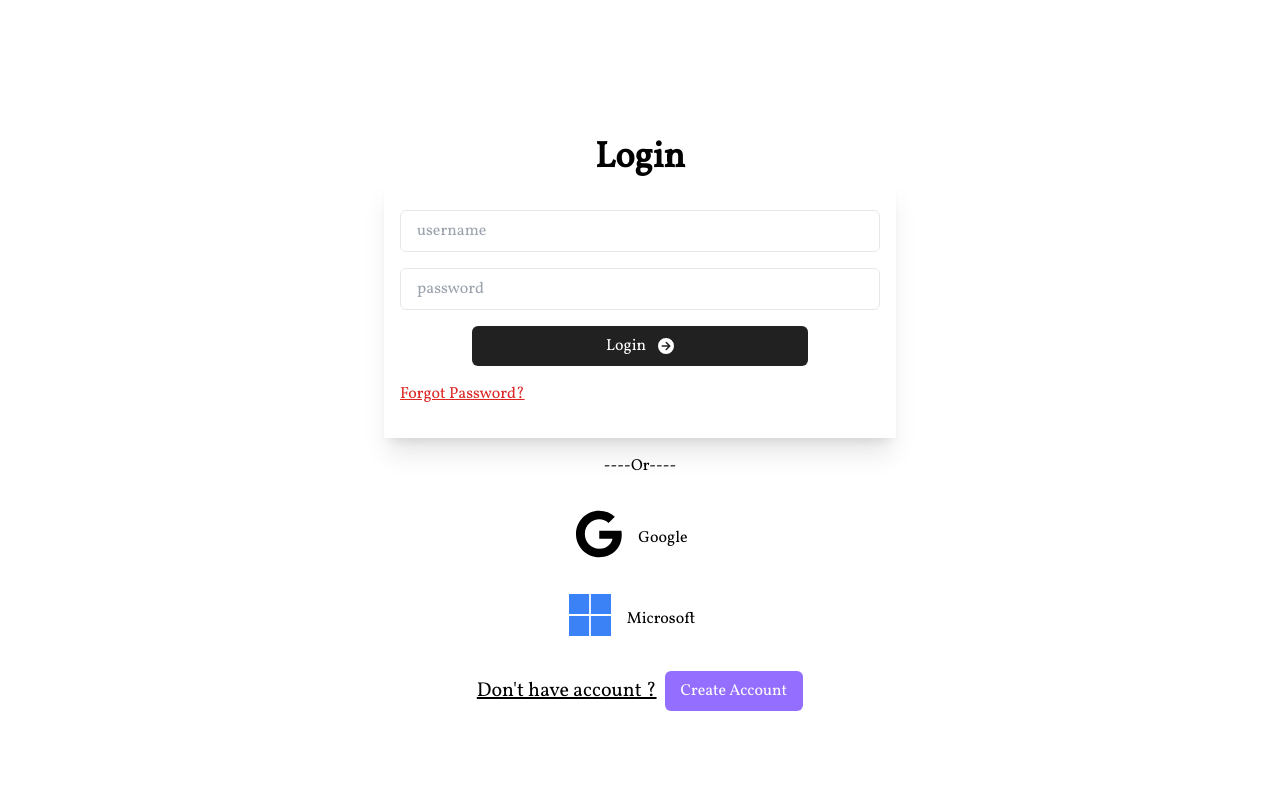
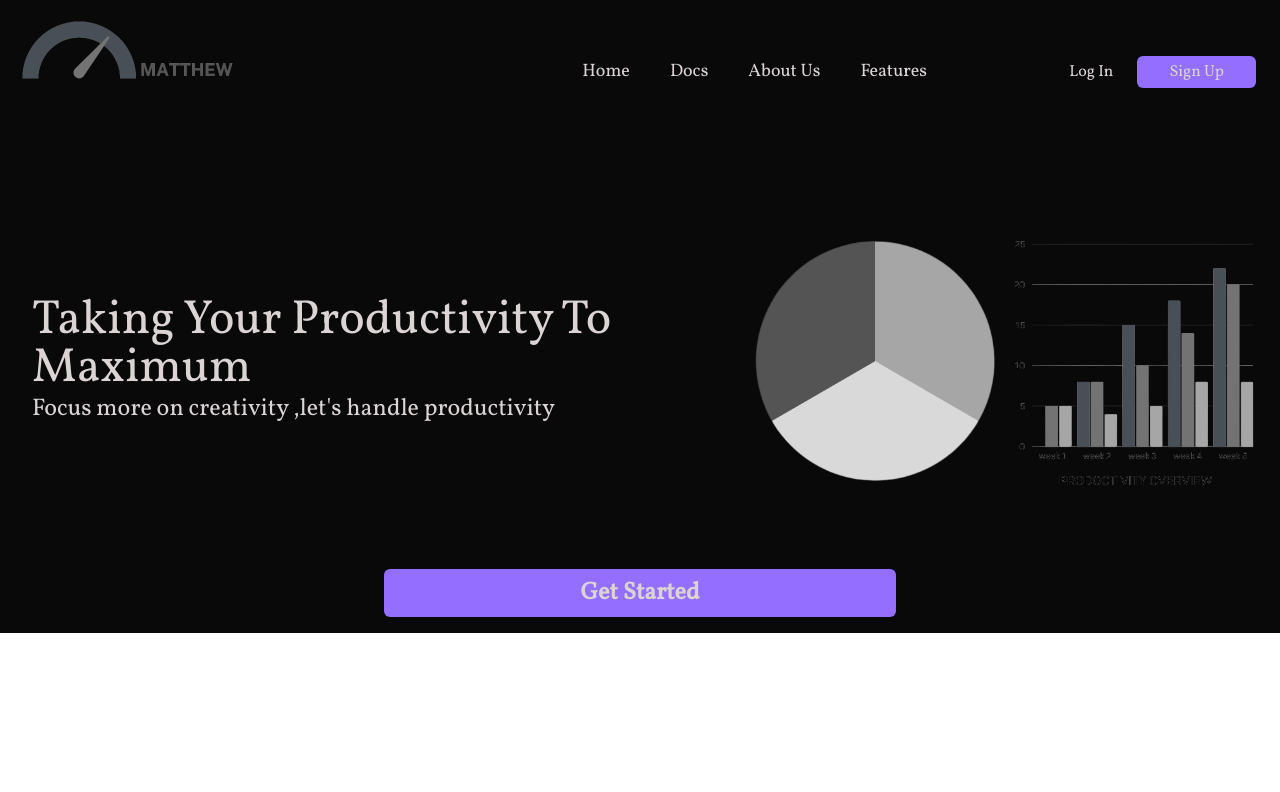
Before and after one commit to Akpanjoseph/Matthew, a React (Vite) app: page / in a window 1280 px wide. Shown: the top 792 px of the page. Built offline with nearby package versions, Linux system fonts and the light colour scheme.

Commit message:
second build

```diff
--- a/src/App.tsx
+++ b/src/App.tsx
@@ -3,7 +3,8 @@ import { useEffect } from 'react'
 import './App.css'
 import Home from './Pages/HomePage/Home'
 import loader from './assert/loader.gif'
-import Login from './Pages/Accounts/LoginPage/Login'
+// import Login from './Pages/Accounts/LoginPage/Login'
+// import Signup from './Pages/Accounts/SignupPage/Signup'
 
 function App() {
 
@@ -27,8 +28,9 @@ function App() {
 
       {/* app body */}
       <div id='app-body' className='hidden'>
-        {/* <Home /> */}
-        <Login/>
+        <Home />
+        {/* <Login/> */}
+        {/* <Signup/> */}
       </div>
     </>
   )
--- a/src/Pages/Accounts/LoginPage/Login.tsx
+++ b/src/Pages/Accounts/LoginPage/Login.tsx
@@ -1,15 +1,18 @@
 import { useState } from "react"
 import { FontAwesomeIcon } from "@fortawesome/react-fontawesome";
-import { faArrowCircleRight } from "@fortawesome/free-solid-svg-icons"
-import { faGoogle, faMicrosoft } from "@fortawesome/free-brands-svg-icons";
+import { faArrowCircleRight, faArrowCircleLeft } from "@fortawesome/free-solid-svg-icons"
+import { faGoogle, faMicrosoft , faFacebookSquare, faApple } from "@fortawesome/free-brands-svg-icons";
 
 const Login = () => {
 
-    const [username, setName] = useState<string>('')
+    const [password, setPassword] = useState<string>('')
     const [email, setEmail] = useState<string>('')
 
     return (
         <div className="flex flex-col justify-center items-center w-full h-full  mt-10  md:s:w-screen md:h-screen ">
+            <div className="flex justify-start items-center w-full px-2 md:px-8 md:my-4 text-xl mb-10">
+                <FontAwesomeIcon icon={faArrowCircleLeft} className="text-4xl" /> <span>Back</span>
+            </div>
             <div>
                 <h1 className="title">Login</h1>
             </div>
@@ -18,11 +21,11 @@ const Login = () => {
             <div className="shadow-sm  w-full p-2 lg:p-4 lg:w-[40%] lg:shadow-xl">
                 <form action="">
                     <div className="border my-4  w-full rounded-md">
-                        <input type="text" placeholder="username" value={username} onChange={(text) => setName(text.target.value)} className="w-full py-4 lg:py-2 px-4 rounded-md" />
+                        <input type="text" placeholder="Email" value={email} onChange={(text) => setEmail(text.target.value)} className="w-full py-4 lg:py-2 px-4 rounded-md" />
                     </div>
 
                     <div className="border my-4 w-full rounded-md ">
-                        <input type="password" placeholder="password" value={email} onChange={(text) => setEmail(text.target.value)} className="w-full py-4 lg:py-2 px-4 rounded-md" />
+                        <input type="Password" placeholder="password" value={password} onChange={(text) => setPassword(text.target.value)} className="w-full py-4 lg:py-2 px-4 rounded-md" />
 
                     </div>
 
@@ -42,22 +45,34 @@ const Login = () => {
             <p className="text-center my-4 capitalize ">----or----</p>
 
             {/* login using google account */}
-            <div className="flex flex-col items-center justify-center w-full space-y-4  p-2 lg:p-4 lg:w-[30%]  ">
+            <div className="grid grid-cols-2 items-center justify-center w-full space-x-2 space-y-4  p-2 lg:space-x-8 lg:p-4 lg:w-[60%] lg:grid-cols-4   ">
                 <div className="flex justify-center w-full">
                     <FontAwesomeIcon icon={faGoogle} size="3x" />
-                    <p className="pt-4 px-4">Google</p>
+                    <p className="mt-4 pt-2 px-4">Google </p>
                 </div>
-                <hr />
+
+                {/* <hr /> */}
                 <div className="flex justify-center  w-full">
                     <FontAwesomeIcon icon={faMicrosoft} size="3x" className="text-blue-500" />
                     <p className="pt-4 px-4">Microsoft</p>
                 </div>
 
-                 {/* sign in */}
-                <div className=" flex flex-col justify-center items-center space-x-2 py-4 w-full md:flex-row">
-                    <p className="text-xl underline">Don't have account ?</p>
-                    <button  className="bg-secondary text-white px-4 py-2 rounded-md">Create Account</button>
+                <div className="flex justify-center  w-full">
+                    <FontAwesomeIcon icon={faFacebookSquare} size="3x" className="text-blue-500" />
+                    <p className="pt-4 px-4">Facebook</p>
                 </div>
+
+                <div className="flex justify-center  w-full">
+                    <FontAwesomeIcon icon={faApple} size="3x" className="text-dark" />
+                    <p className="pt-4 px-4">Apple Id</p>
+                </div>
+
+
+            </div>
+            {/* sign in */}
+            <div className=" flex flex-col justify-center items-center space-x-2 py-4 w-full md:flex-row">
+                <p className="text-xl underline">Don't have account ?</p>
+                <button className="bg-secondary text-white px-4 py-2 rounded-md">Create Account</button>
             </div>
         </div>
     )
--- a/src/Pages/Accounts/SignupPage/Signup.tsx
+++ b/src/Pages/Accounts/SignupPage/Signup.tsx
@@ -0,0 +1,82 @@
+import { useState } from "react"
+import { FontAwesomeIcon } from "@fortawesome/react-fontawesome";
+import { faArrowCircleLeft, faArrowCircleRight } from "@fortawesome/free-solid-svg-icons"
+import { faGoogle, faMicrosoft, faFacebookSquare, faApple } from "@fortawesome/free-brands-svg-icons";
+
+const Signup = () => {
+
+    const [email, setEmail] = useState<string>('')
+    const [password, setPassword] = useState<string>('')
+
+    return (
+        <div className="flex flex-col justify-center items-center w-full h-full  mt-10  md:s:w-screen md:h-screen ">
+            <div className="flex justify-start items-center w-full px-2 md:px-8 md:my-4 text-xl mb-10">
+                <FontAwesomeIcon icon={faArrowCircleLeft} className="text-4xl" /> <span>Back</span>
+            </div>
+            <div>
+                <h1 className="title">Signup</h1>
+            </div>
+
+
+            <div className="shadow-sm  w-full p-2 lg:p-4 lg:w-[40%] lg:shadow-xl">
+                <form action="">
+
+                    <div className="border my-4  w-full rounded-md">
+                        <input type="email" placeholder="email" value={email} onChange={(text) => setEmail(text.target.value)} className="w-full py-4 lg:py-2 px-4 rounded-md" />
+                    </div>
+
+                    <div className="border my-4 w-full rounded-md ">
+                        <input type="password" placeholder="password" value={password} onChange={(text) => setPassword(text.target.value)} className="w-full py-4 lg:py-2 px-4 rounded-md" />
+
+                    </div>
+
+                    <div className="flex  items-center justify-center w-full  ">
+                        <div className=" flex justify-center items-center rounded-md  bg-dark text-white py-2 w-[80%] lg:w-[70%]      space-x-3">
+                            <button type="submit" className="  ">Create Account
+                            </button>
+                            <FontAwesomeIcon icon={faArrowCircleRight} className="" />
+                        </div>
+                    </div>
+
+
+                </form>
+            </div>
+
+
+            <p className="text-center my-4 capitalize ">----or----</p>
+
+            {/* login using google account */}
+            <div className="grid grid-cols-2 items-center justify-center w-full space-x-2 space-y-4  p-2 lg:space-x-8 lg:p-4 lg:w-[60%] lg:grid-cols-4   ">
+                <div className="flex justify-center w-full">
+                    <FontAwesomeIcon icon={faGoogle} size="3x" />
+                    <p className="mt-4 pt-2 px-4">Google </p>
+                </div>
+
+                {/* <hr /> */}
+                <div className="flex justify-center  w-full">
+                    <FontAwesomeIcon icon={faMicrosoft} size="3x" className="text-blue-500" />
+                    <p className="pt-4 px-4">Microsoft</p>
+                </div>
+
+                <div className="flex justify-center  w-full">
+                    <FontAwesomeIcon icon={faFacebookSquare} size="3x" className="text-blue-500" />
+                    <p className="pt-4 px-4">Facebook</p>
+                </div>
+
+                <div className="flex justify-center  w-full">
+                    <FontAwesomeIcon icon={faApple} size="3x" className="text-dark" />
+                    <p className="pt-4 px-4">Apple Id</p>
+                </div>
+
+
+            </div>
+            {/* sign in */}
+            <div className=" flex flex-col justify-center items-center space-x-2 py-4 w-full md:flex-row">
+                <p className="text-xl underline">Already have account ?</p>
+                <button className="bg-secondary text-white px-4 py-2 rounded-md">Login</button>
+            </div>
+        </div>
+    )
+}
+
+export default Signup;
```
Also changed, not shown: package.json (+6 -1 lines), 1 other file (tests, documents, lock files or other folders).
